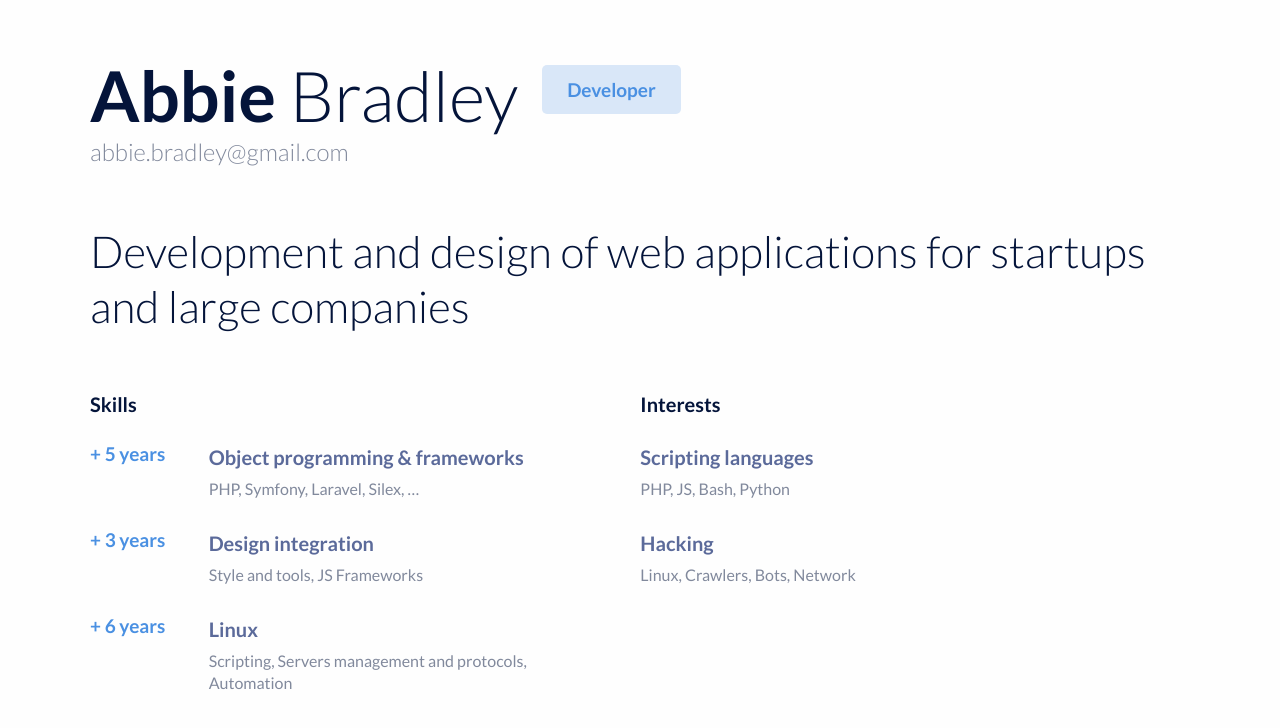
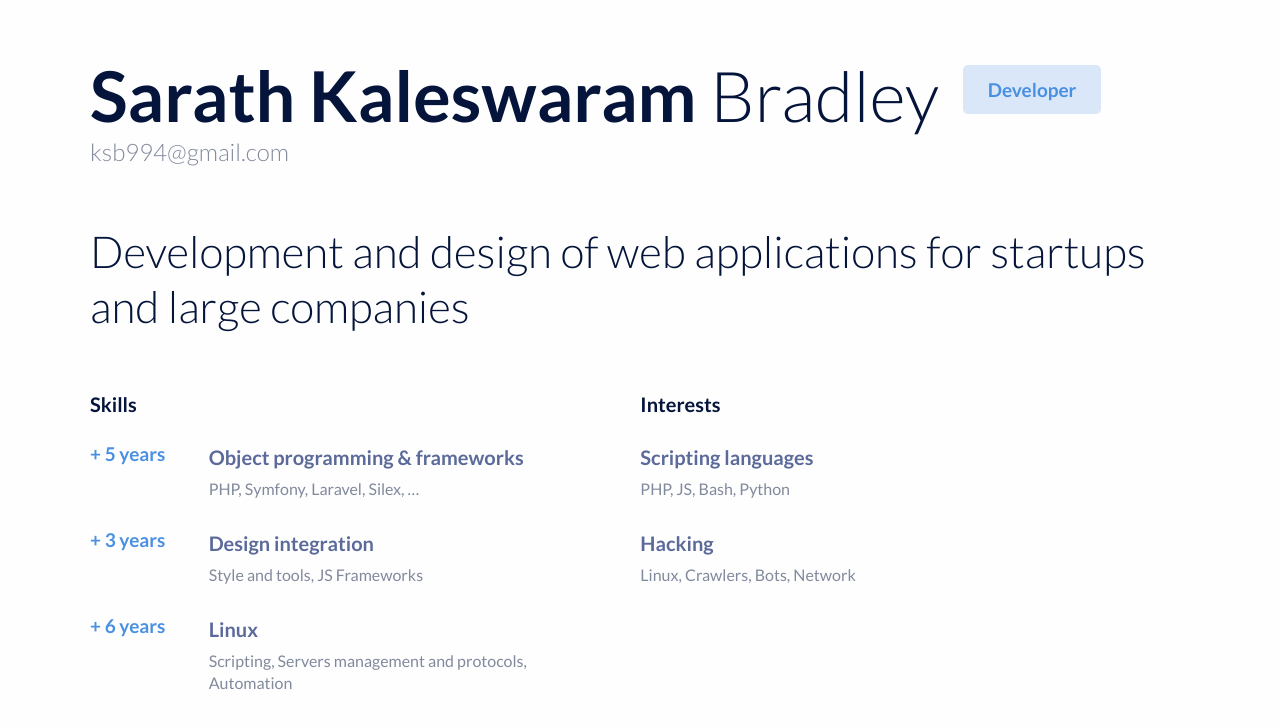
Before and after one commit to sarathkaleswaram/sarath.github.io, a plain HTML site: page index.html in a window 1280 px wide. Shown: the top 728 px of the page. Drawn offline with Linux system fonts and the light colour scheme.

Commit message:
Update index.html

```diff
--- a/index.html
+++ b/index.html
@@ -1,7 +1,7 @@
 <!DOCTYPE html>
 <html>
 <head>
-	<title>Minimal Resume Template</title>
+	<title>Sarath Resume</title>
 	<link rel="stylesheet" type="text/css" href="styles.css">
 	<meta name="viewport" content="width=device-width, initial-scale=1.0">
 </head>
@@ -9,9 +9,9 @@
 
 	<div class="container">
 		<div class="hero">
-			<h1 class="name"><strong>Abbie</strong> Bradley</h1>
+			<h1 class="name"><strong>Sarath Kaleswaram</strong> Bradley</h1>
 			<span class="job-title">Developer</span>
-			<span class="email">abbie.bradley@gmail.com</span>
+			<span class="email">ksb994@gmail.com</span>
 
 			<h2 class="lead">Development and design of web applications
 for startups and large companies</h2>
```
